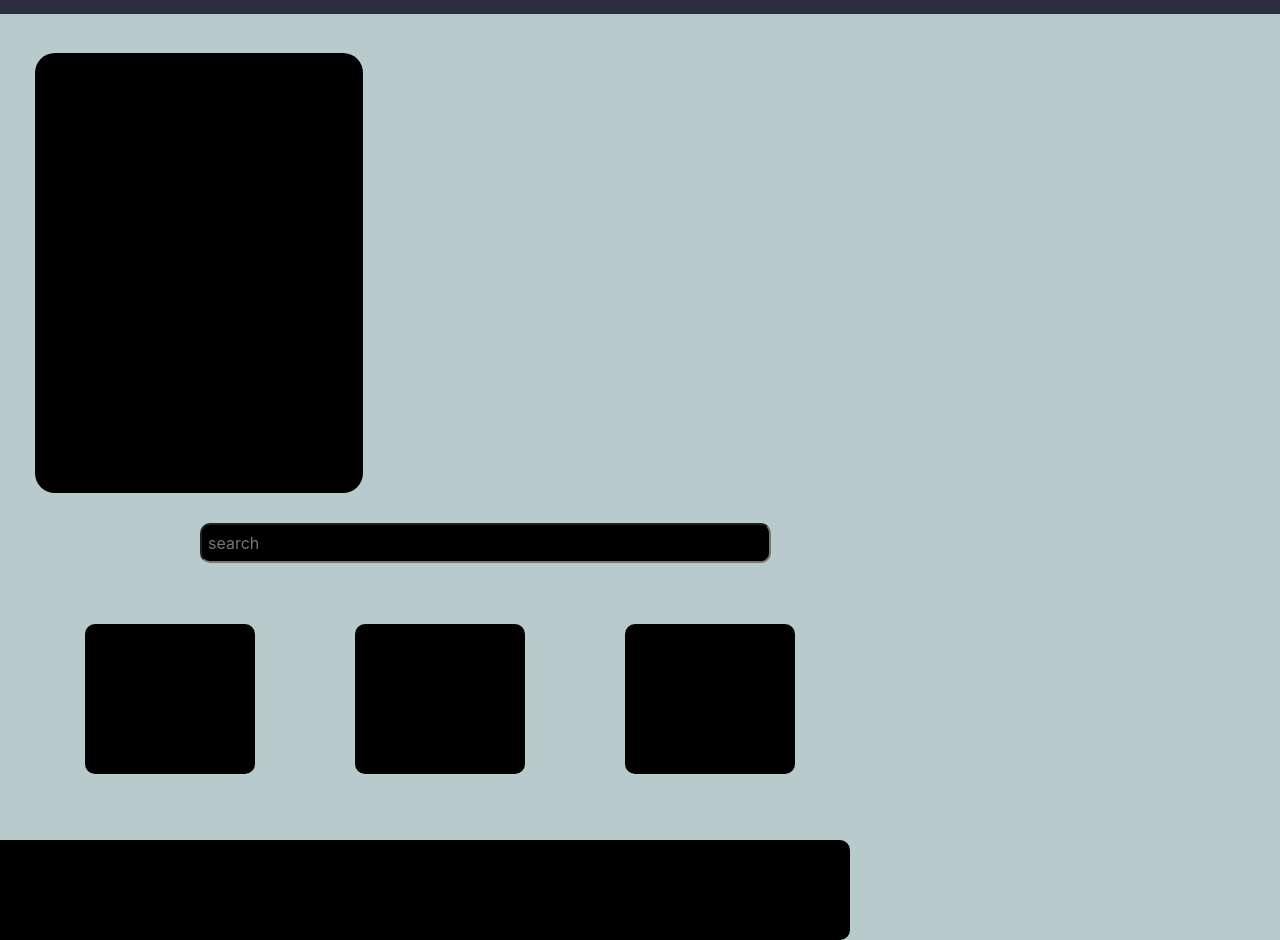
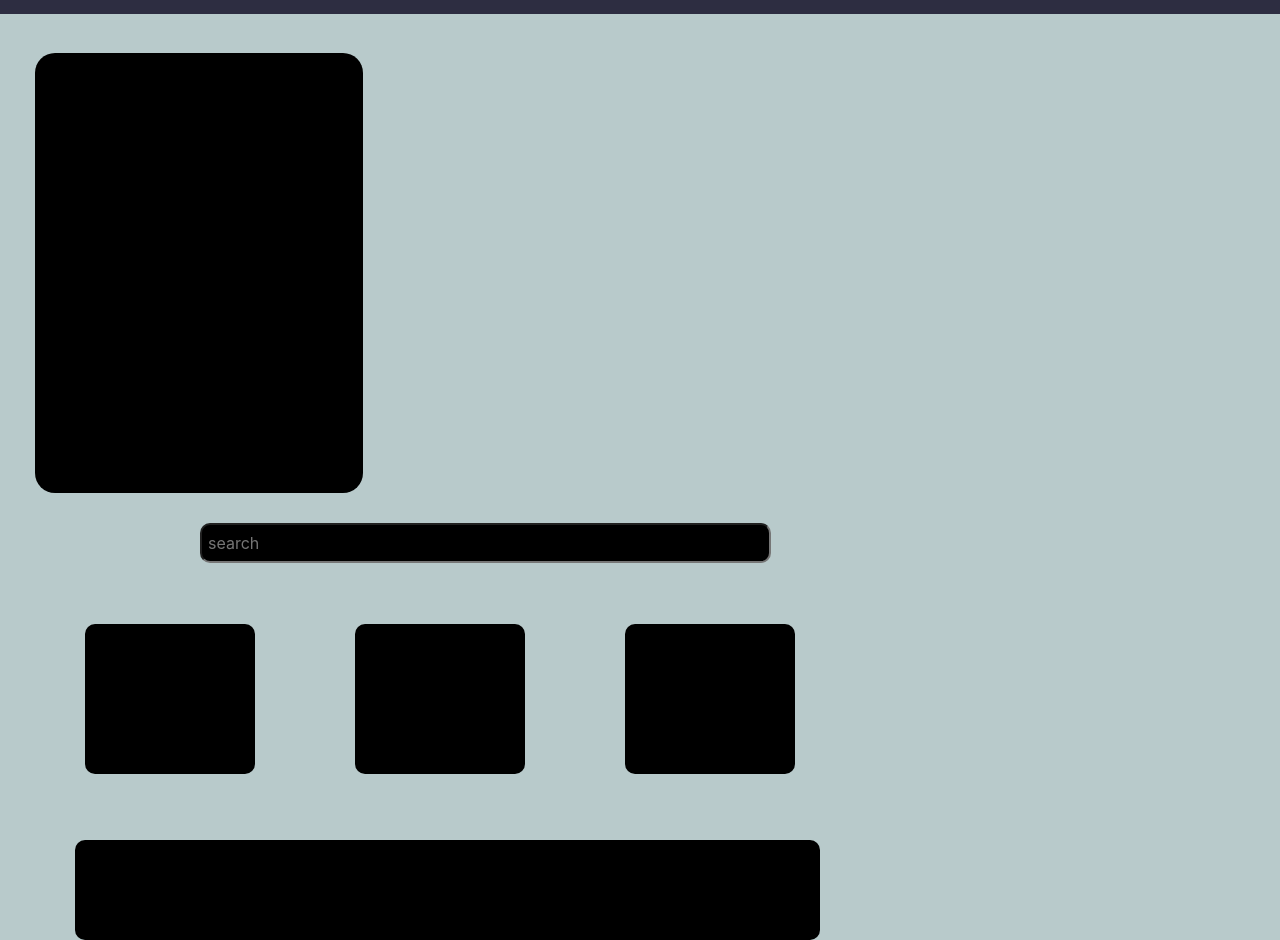
Before and after one commit to Prasanth9702/github-task, a plain HTML site: page githubtask/index.html in a window 1280 px wide. Shown: the part 89-1029 px from the top of the page. Drawn offline with nearby package versions, Linux system fonts and the light colour scheme.

Commit message:
Update index.css

```diff
--- a/githubtask/index.css
+++ b/githubtask/index.css
@@ -56,7 +56,8 @@ input{
 }
 .las{
     margin-top: 150px;
-    margin-right: 20px;
+    margin-right: 50px;
+    margin-left: 90px;
     padding: 50px;
     background-color: black;
     border-radius: 10px;
```
